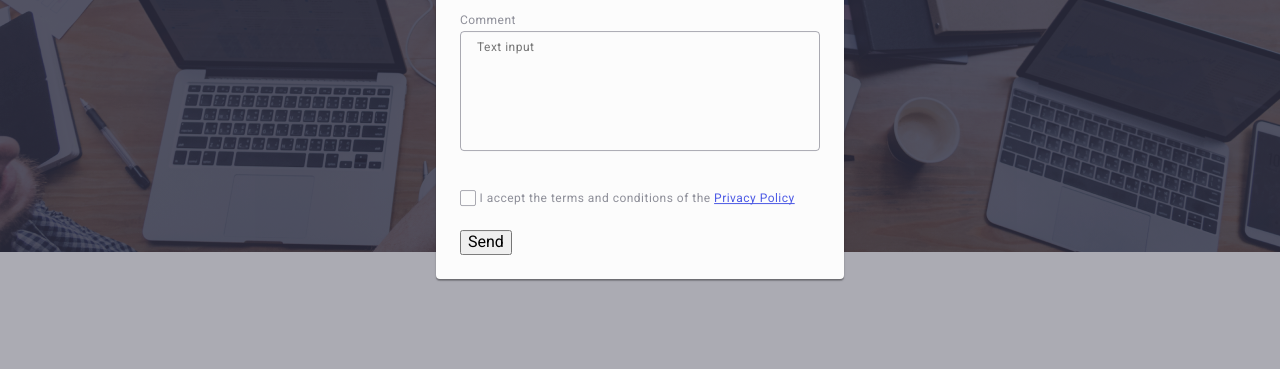
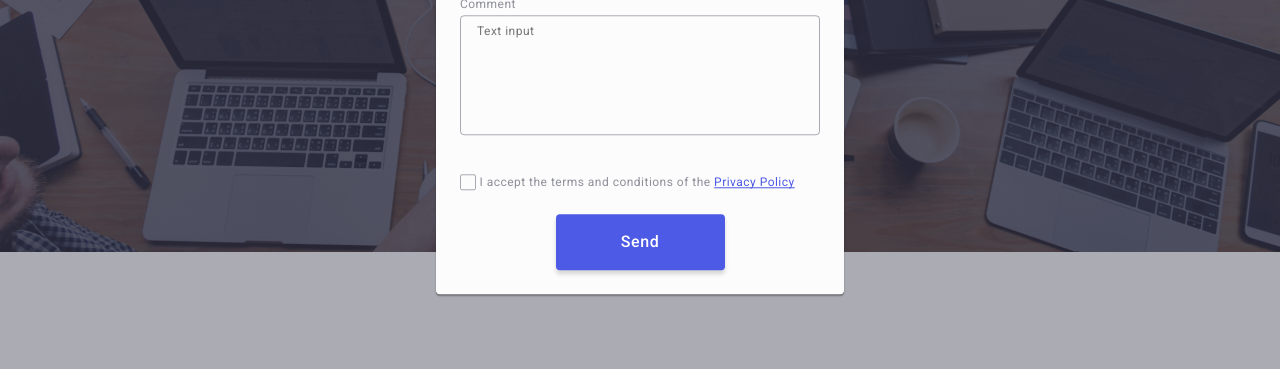
Before and after one commit to Olya-rar/goit-markup-hw-05, a plain HTML site: page index.html in a window 1280 px wide. Shown: the part 421-790 px from the top of the page. Drawn offline with nearby package versions, Linux system fonts and the light colour scheme.

Commit message:
add html

```diff
--- a/css/styles.css
+++ b/css/styles.css
@@ -728,7 +728,8 @@ img {
   width: 360px;
 }
 
-.final-buttom {
+.final-button {
+  margin: 0 auto;
   display: block;
   min-width: 169px;
   height: 56px;
@@ -738,7 +739,11 @@ img {
   letter-spacing: 0.04em;
   color: #ffffff;
   cursor: pointer;
+  box-shadow: 0 4px 4px 0 rgba(0, 0, 0, 0.15);
   background-color: #4d5ae5;
   border: none;
+  flex-direction: column;
+  border-radius: 4px;
+  padding: 16px 32px;
   transition: background-color 250ms cubic-bezier(0.4, 0, 0.2, 1);
 }
--- a/index.html
+++ b/index.html
@@ -484,7 +484,9 @@
                 <use href="./images/icons.svg#icon-Frame-3"></use>
               </svg>
             </button>
-        </form>>
+          </form>
+          >
+        </div>
       </div>
     </footer>
     <div class="modal-overlay is-open">
```
Lines whose indentation alone changed are shown as unchanged.
